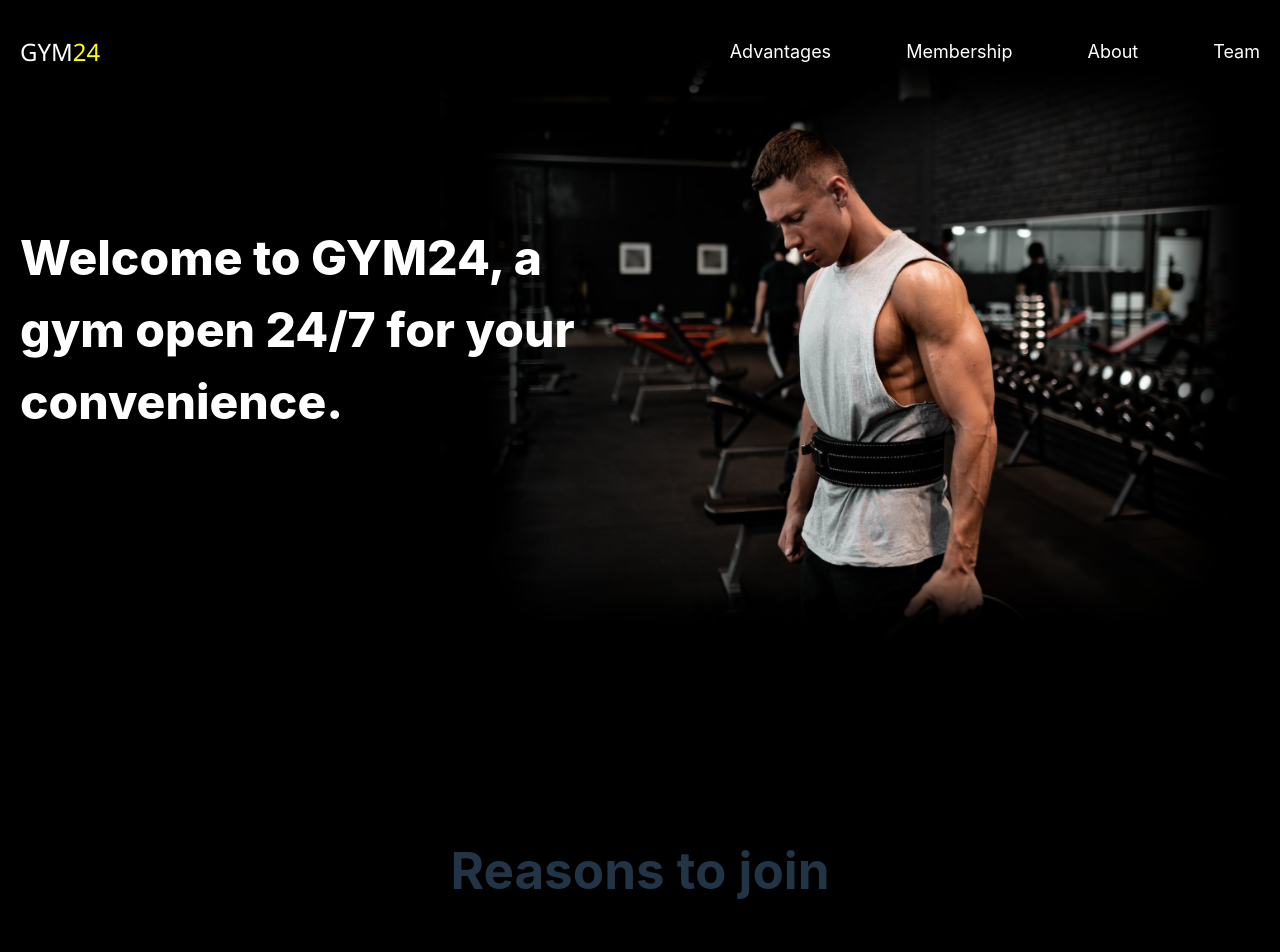
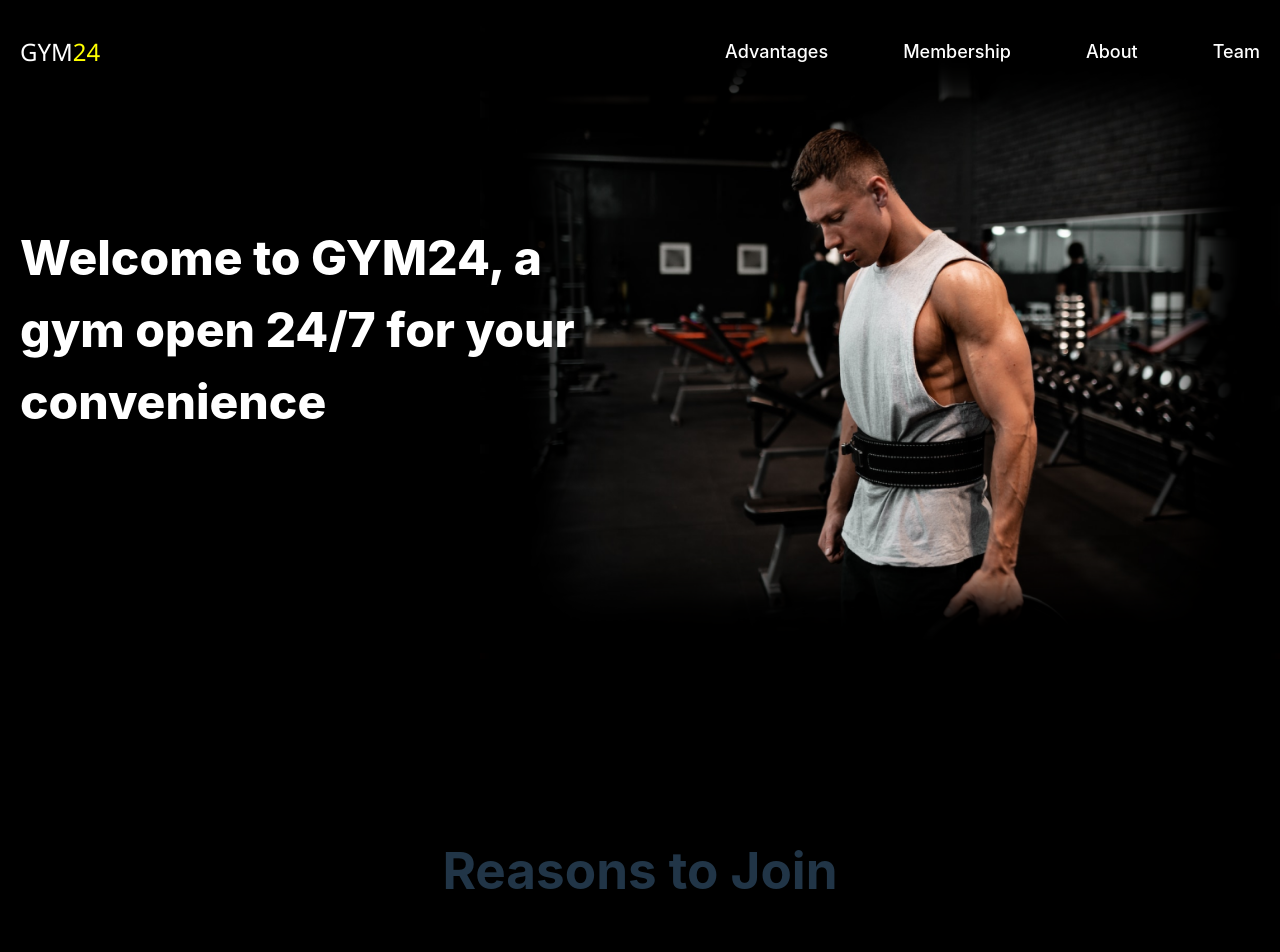
Before and after one commit to romanazimov/gym-app, a React (Vite) app: page / in a window 1280 px wide. Shown: the top 952 px of the page. Built offline with nearby package versions, Linux system fonts and the light colour scheme.

Commit message:
Minor styling adjustments and cleanup

```diff
--- a/src/index.css
+++ b/src/index.css
@@ -73,12 +73,16 @@ button {
   transition: border-color 0.25s;
 }
 button:hover {
-  border-color: #646cff;
+  border-color: white;
 }
-button:focus,
+/* button:focus,
 button:focus-visible {
-  outline: 4px auto -webkit-focus-ring-color;
-}
+  outline: 2px auto -webkit-focus-ring-color;
+} */
+
+/* button:focus {
+  background-color: red;
+} */
 
 @media (prefers-color-scheme: light) {
   :root {
@@ -86,7 +90,7 @@ button:focus-visible {
     background-color: #ffffff;
   }
   a:hover {
-    color: #747bff;
+    color: red;
   }
   button {
     background-color: #f9f9f9;
--- a/src/sections/About.tsx
+++ b/src/sections/About.tsx
@@ -11,7 +11,7 @@ export default function About() {
 
     return (
         <section id='about'>
-            <h1>About us</h1>
+            <h1>About Us</h1>
             <div className='container'>
                 <div className='description'>
                     <p className='desc-title'>About us</p>
--- a/src/sections/Advantages.tsx
+++ b/src/sections/Advantages.tsx
@@ -9,7 +9,7 @@ export default function Advantages() {
     return (
         <section id='advantages'>
             <div className='container'>
-                <h1>Reasons to join</h1>
+                <h1>Reasons to Join</h1>
                 <div className='reasons'>
                     <Reason
                         img={line}
--- a/src/sections/Home.scss
+++ b/src/sections/Home.scss
@@ -35,26 +35,28 @@
         position: relative;
         overflow: hidden;
         width: 100%;
+        background-color: red;
     }
 
     .img-cont::after {
         content: '';
         position: absolute;
         top: 0;
-        left: 0;
+        right: 0;
         box-shadow: inset 0px 20px 45px 90px rgb(0, 0, 0);
         width: 100%;
         height: 100%;
     }
 
-    .img {
+    .hero-img {
         width: 100%;
         max-width: 800px;
         height: auto;
+        margin: 0;
     }
 
     @media (width < 1000px) {
-        margin-top: 50px;
+        // margin-top: 50px;
 
         .title-cont {
             justify-content: middle;
@@ -62,6 +64,8 @@
     }
 
     @media (width < 750px) {
+        margin-top: 50px;
+
         .title {
             text-align: center;
             padding-left: 0;
--- a/src/sections/Home.tsx
+++ b/src/sections/Home.tsx
@@ -6,12 +6,12 @@ export default function Home() {
         <section id='home'>
             <div className='container'>
                 <div className='img-cont'>
-                    <img className='img' src={hero} alt={""} />
+                    <img className='hero-img' src={hero} alt={""} />
                 </div>
             </div>
             <div className='text-cont'>
                 <div className='title-cont'>
-                    <p className='title'>Welcome to GYM24, a gym open 24/7 for your convenience.</p>
+                    <p className='title'>Welcome to GYM24, a gym open 24/7 for your convenience</p>
                     {/* <button>Learn More</button> */}
                 </div>
             </div>
--- a/src/sections/Nav.scss
+++ b/src/sections/Nav.scss
@@ -25,6 +25,7 @@ nav {
         display: flex;
         gap: 75px;
         font-size: 18px;
+        font-weight: 500;
     }
 
     ul li {
```
Also changed, not shown: src/App.css (+0 -36 lines), src/App.tsx (+0 -25 lines).
